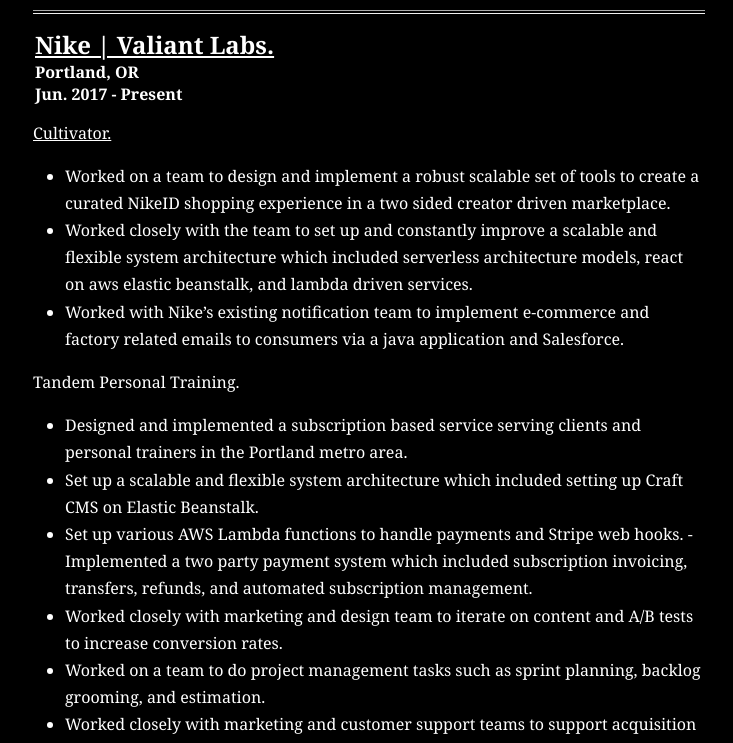
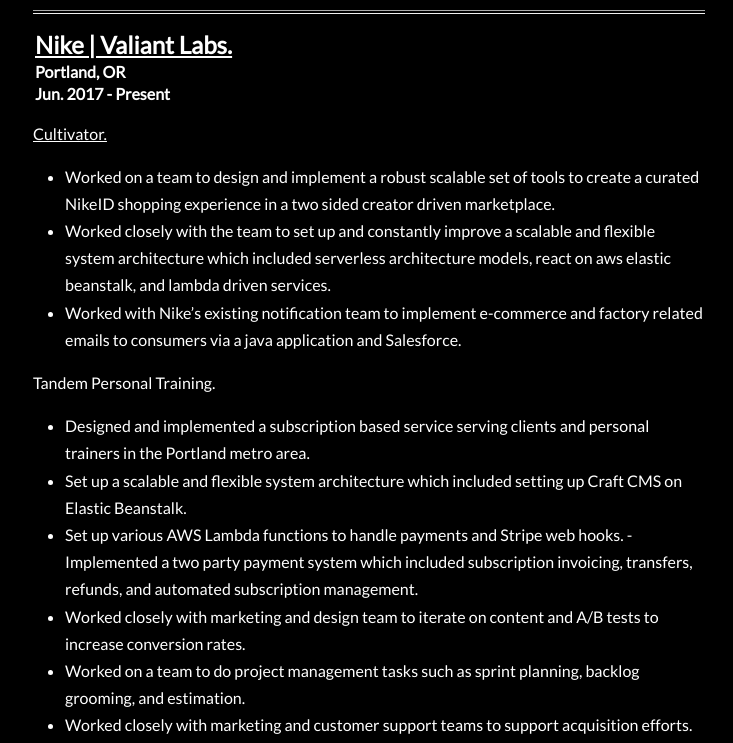
Before and after one commit to jwc2790/resume.cuffney.com, a plain HTML site: page public/index.html in a window 1280 px wide. Shown: the part 267-1010 px from the top of the page, without its empty margins (271-1004 px from the left). Drawn offline with Linux system fonts and the light colour scheme.

Commit message:
stylesgs

```diff
--- a/public/styles.css
+++ b/public/styles.css
@@ -1,6 +1,7 @@
 /*
  * I add this to html files generated with pandoc.
  */
+ @import url('https://fonts.googleapis.com/css?family=Lato');
 
  html {
   font-size: 100%;
@@ -11,7 +12,7 @@
 
 body {
   color: #fff;
-  font-family: Georgia, Palatino, 'Palatino Linotype', Times, 'Times New Roman', serif;
+  font-family: 'Lato', sans-serif;
   font-size: 12px;
   line-height: 1.7;
   padding: 1em;
```
